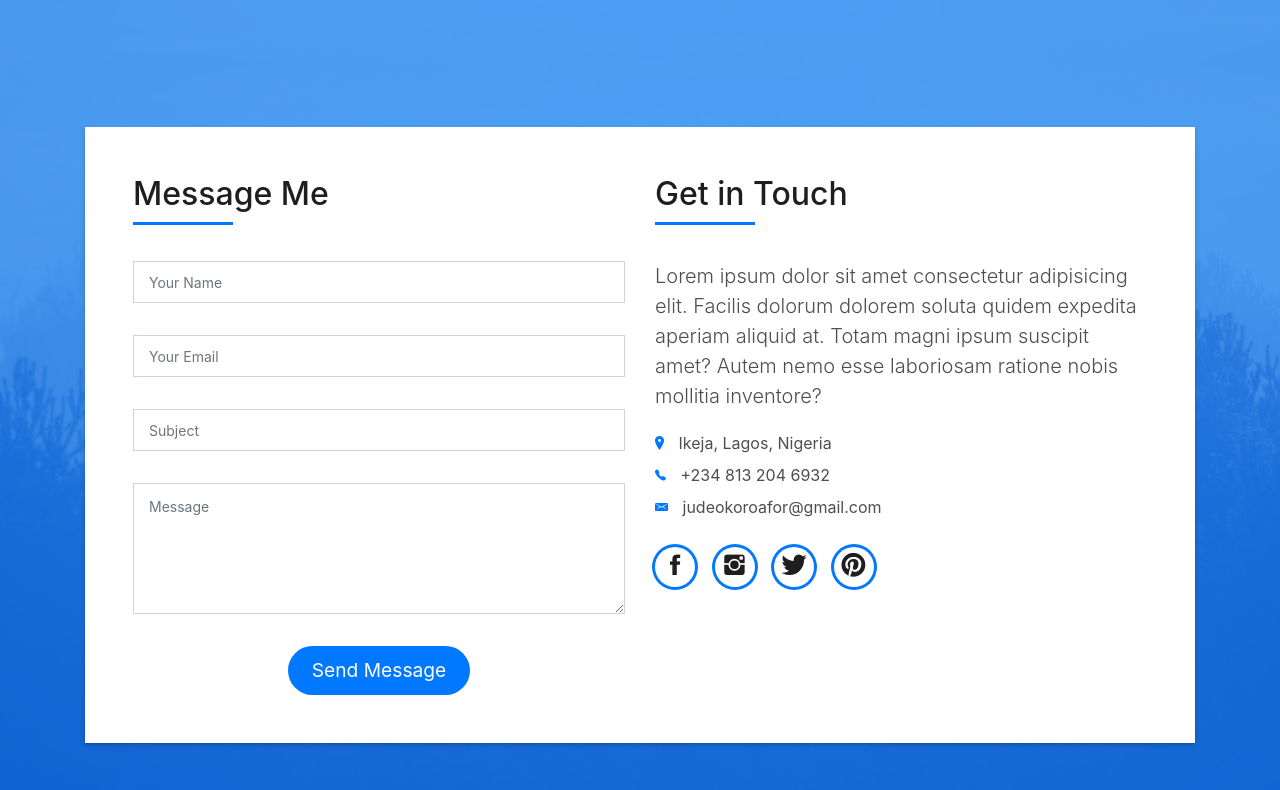
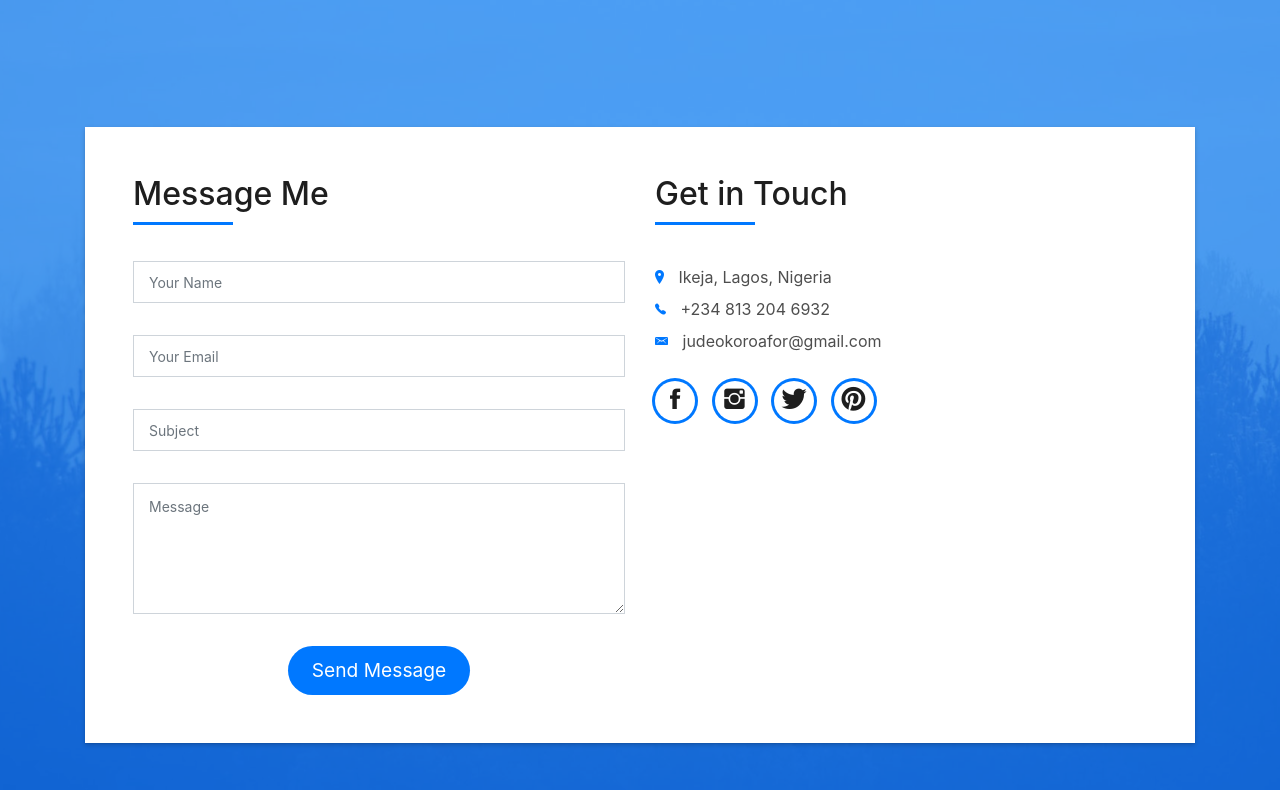
Before and after one commit to judexes/judeokoroafor, a PHP site: page / in a window 1280 px wide. Shown: the part 3725-4515 px from the top of the page. Run offline with PHP 8.4, Linux system fonts and the light colour scheme; some web fonts are replaced.

Commit message:
Update index.php

```diff
--- a/index.php
+++ b/index.php
@@ -454,12 +454,12 @@ Am also strong conceptive thinker who has strong interest in all things relating
                       </h5>
                     </div>
                     <div class="more-info">
-                      <p class="lead">
+<!--                       <p class="lead">
                         Lorem ipsum dolor sit amet consectetur adipisicing elit. Facilis dolorum dolorem soluta quidem
                         expedita aperiam aliquid at.
                         Totam magni ipsum suscipit amet? Autem nemo esse laboriosam ratione nobis
                         mollitia inventore?
-                      </p>
+                      </p> -->
                       <ul class="list-ico">
                         <li><span class="ion-ios-location"></span> Ikeja, Lagos, Nigeria</li>
                         <li><span class="ion-ios-telephone"></span> +234 813 204 6932</li>
```
